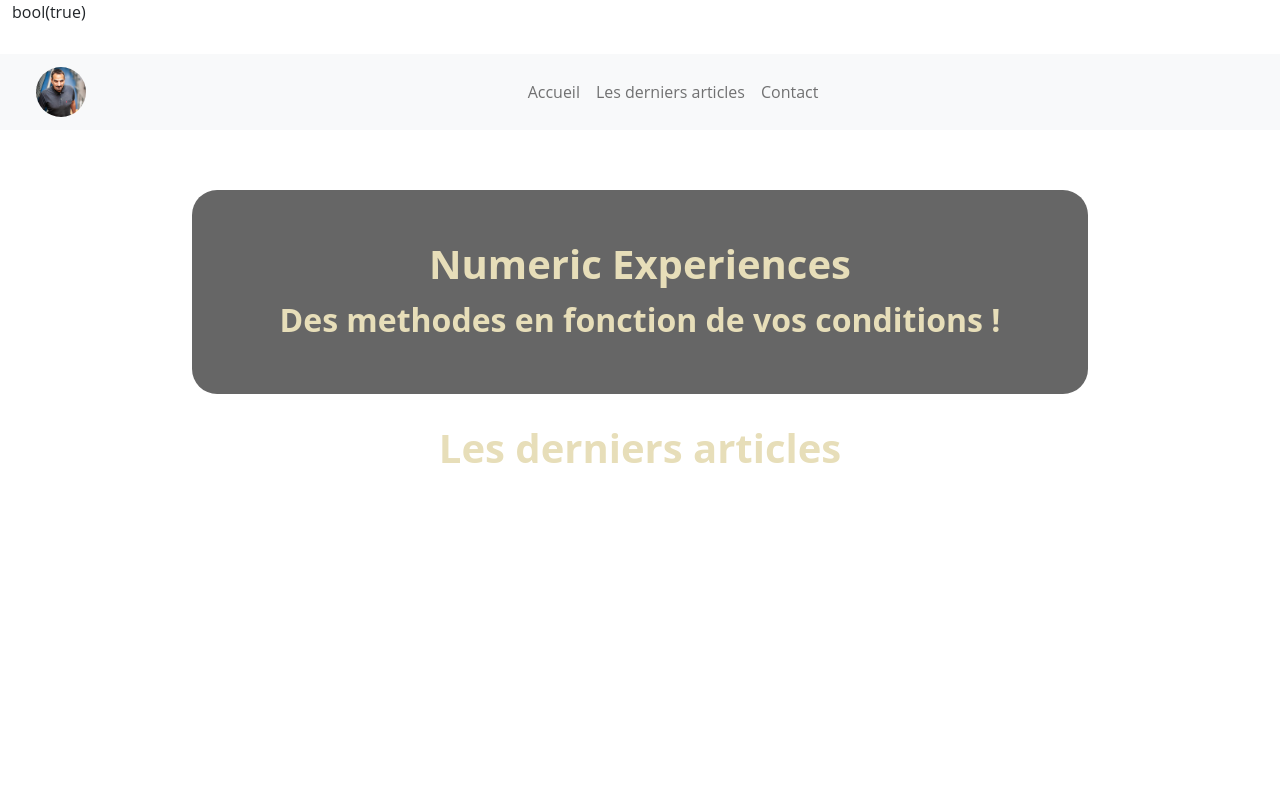
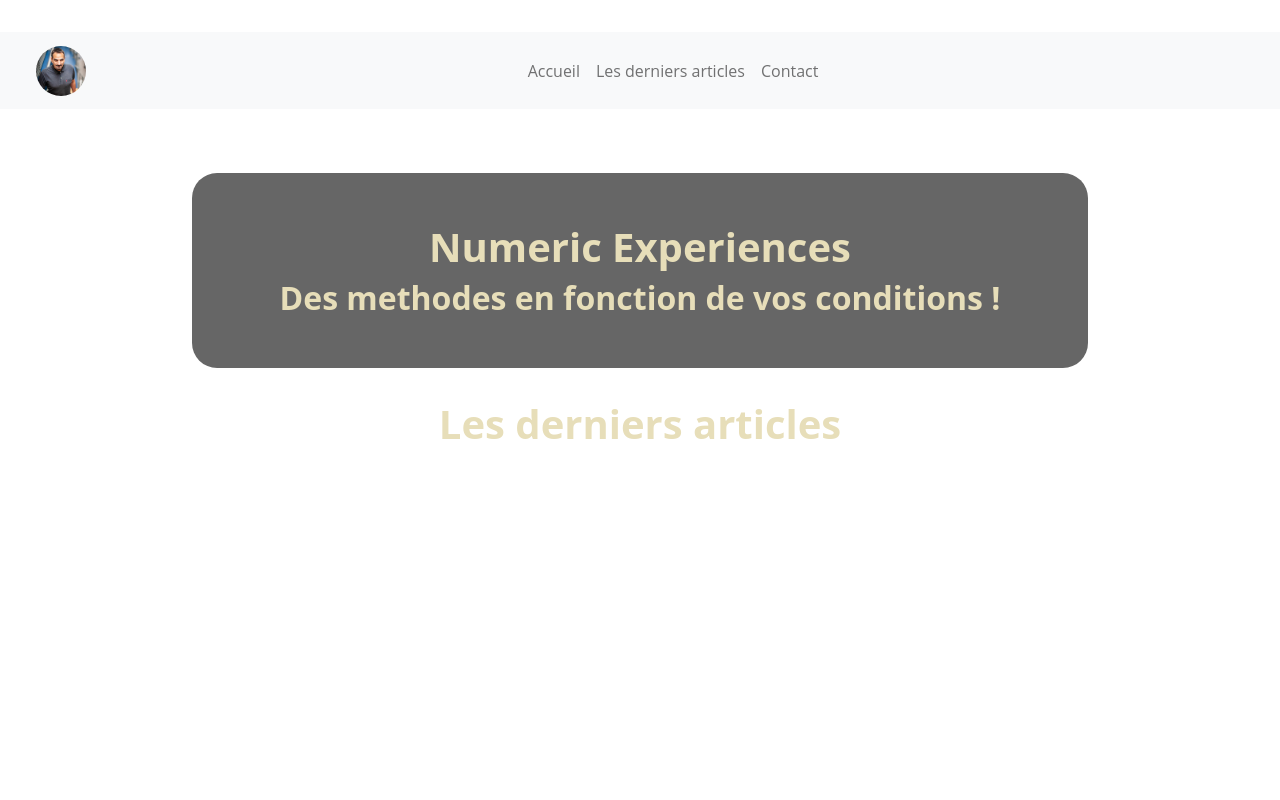
Before and after one commit to Monky23/My-first-blog, a PHP site: page /posts in a window 1280 px wide. Run offline with PHP 8.4, Linux system fonts and the light colour scheme; data that the repository does not hold is empty.

Commit message:
delete vardump

```diff
--- a/public/css/style.css
+++ b/public/css/style.css
@@ -32,7 +32,7 @@ h2, h3{
     /*text-align: center;*/
     color: #209d9d;
     margin: auto !important;
-    padding: 5px;
+    /*padding: 5px;*/
 }
 h2{
     font-weight: bold;
--- a/src/Controllers/BlogController.php
+++ b/src/Controllers/BlogController.php
@@ -15,7 +15,6 @@ class BlogController extends Controller
 
     public function index()
     {
-        var_dump(true);
         $post = new Post($this->getDB());
         $posts = $post->all();
 
```
